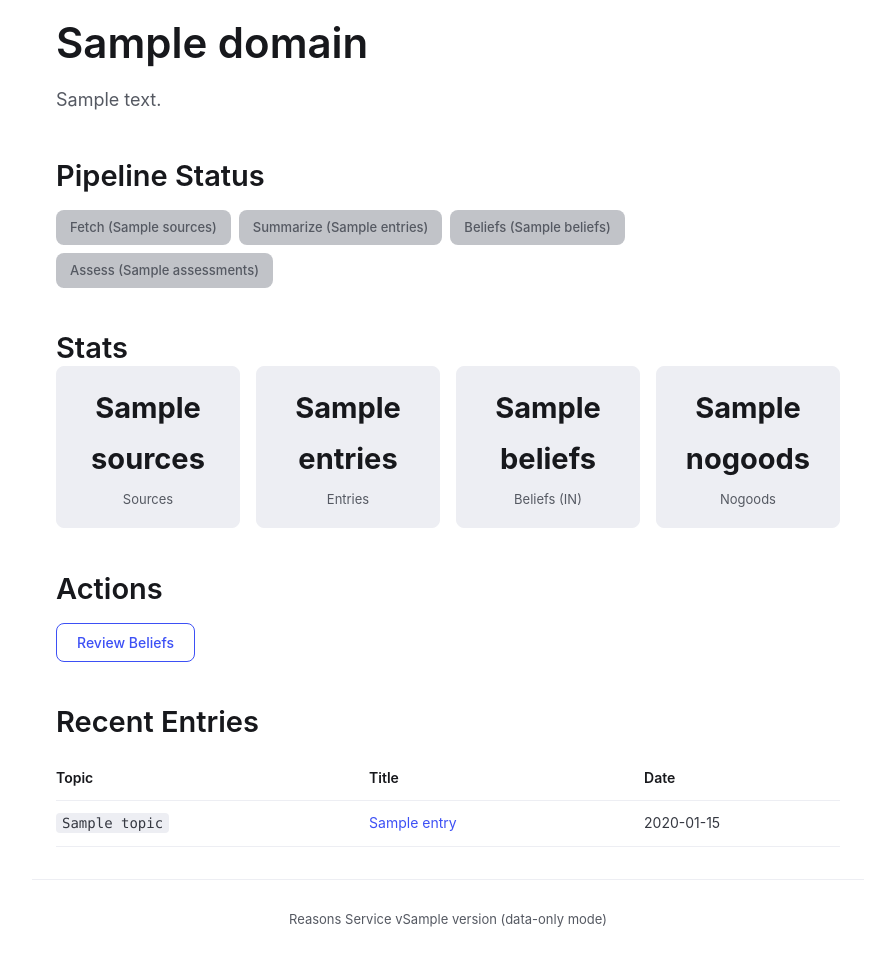
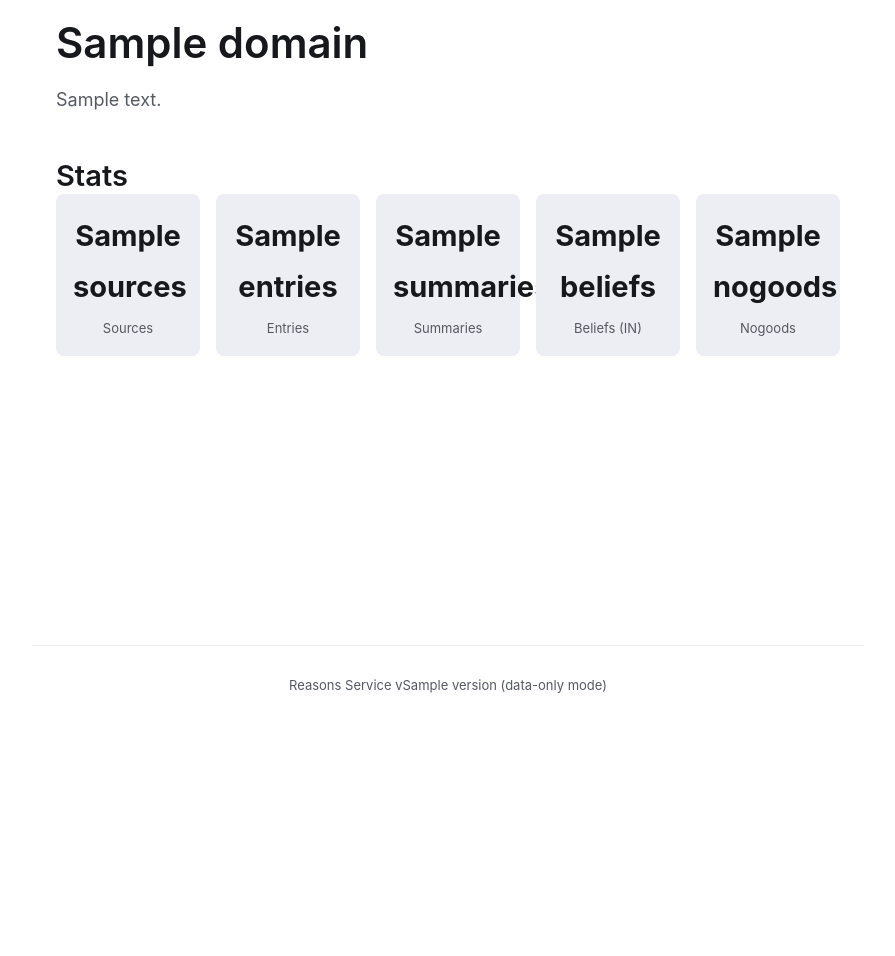
Before and after one commit to benthomasson/reasons-service, a FastAPI app: template reasons_service/templates/domains/detail.html in a window 1280 px wide. Shown: the part 78-1034 px from the top of the page, without its empty margins (192-1087 px from the left). After the commit the page ends 771 px from the top, so only its background shows below. Run offline with FastAPI, Linux system fonts and the light colour scheme; the template is opened without the code that fills it: most values are stand-ins (such as "Sample title", 1, 10 or a date in 2020); parts of the project's set-up code (start-up, migrations or seed data) failed here and were passed over; some libraries are stand-ins or nearby versions.

Commit message:
Add summaries table and show summary counts on domain pages
Mirrors the entries schema with summary_sources join table for
many-to-many relationship with sources. Simplifies domain detail
page by removing pipeline status, actions, and recent entries.

Co-Authored-By: Claude <noreply@anthropic.com>

```diff
--- a/pyproject.toml
+++ b/pyproject.toml
@@ -1,6 +1,6 @@
 [project]
 name = "reasons-service"
-version = "0.6.0"
+version = "0.6.1"
 description = "Hosted Reasons knowledge base service — reasonsforge.com"
 readme = "README.md"
 requires-python = ">=3.12"
--- a/reasons_service/__init__.py
+++ b/reasons_service/__init__.py
@@ -1,4 +1,4 @@
-__version__ = "0.6.0"
+__version__ = "0.6.1"
 
 # Git commit hash — set at build time by hatch hook, or resolved at runtime.
 __git_hash__ = ""
--- a/reasons_service/app.py
+++ b/reasons_service/app.py
@@ -20,7 +20,7 @@ from reasons_service.auth import router as auth_router, security, verify_auth, v
 from fastapi.security import HTTPAuthorizationCredentials
 from reasons_service.config import settings
 from reasons_service.db.connection import get_session, init_db
-from reasons_service.db.models import Assessment, Entry, Domain, Source, entry_sources
+from reasons_service.db.models import Assessment, Entry, Domain, Source, Summary, entry_sources
 from reasons_service.rbac import UserInfo
 from reasons_service.mcp import mcp as mcp_server
 from reasons_service.rms import api as rms_api
@@ -278,6 +278,9 @@ if not settings.hub_mode:
             entry_count = await session.scalar(
                 select(func.count()).select_from(Entry).where(Entry.domain_id == d.id)
             )
+            summary_count = await session.scalar(
+                select(func.count()).select_from(Summary).where(Summary.domain_id == d.id)
+            )
             belief_count = await asyncio.to_thread(rms_api.count_beliefs, d.id, "IN")
             domains_with_stats.append({
                 "id": d.id,
@@ -285,6 +288,7 @@ if not settings.hub_mode:
                 "description": d.description,
                 "source_count": source_count or 0,
                 "entry_count": entry_count or 0,
+                "summary_count": summary_count or 0,
                 "belief_count": belief_count or 0,
             })
 
@@ -329,6 +333,9 @@ async def domain_detail(
         ) or 0,
         "entries": await session.scalar(
             select(func.count()).select_from(Entry).where(Entry.domain_id == domain_id)
+        ) or 0,
+        "summaries": await session.scalar(
+            select(func.count()).select_from(Summary).where(Summary.domain_id == domain_id)
         ) or 0,
         "beliefs": await asyncio.to_thread(rms_api.count_beliefs, domain_id, "IN"),
         "nogoods": await asyncio.to_thread(rms_api.count_nogoods, domain_id),
--- a/reasons_service/templates/domains/detail.html
+++ b/reasons_service/templates/domains/detail.html
@@ -6,44 +6,13 @@
     <p>{{ domain.description }}</p>
 </hgroup>
 
-<h3>Pipeline Status</h3>
-<div class="pipeline-steps">
-    <span class="pipeline-step {{ 'done' if stats.sources > 0 else 'pending' }}">Fetch ({{ stats.sources }})</span>
-    <span class="pipeline-step {{ 'done' if stats.entries > 0 else 'pending' }}">Summarize ({{ stats.entries }})</span>
-    <span class="pipeline-step {{ 'done' if stats.beliefs > 0 else 'pending' }}">Beliefs ({{ stats.beliefs }})</span>
-    <span class="pipeline-step {{ 'done' if stats.assessments > 0 else 'pending' }}">Assess ({{ stats.assessments }})</span>
-</div>
-
 <h3>Stats</h3>
 <div class="stats-grid">
     <div class="stat-card"><div class="value">{{ stats.sources }}</div><div class="label">Sources</div></div>
     <div class="stat-card"><div class="value">{{ stats.entries }}</div><div class="label">Entries</div></div>
+    <div class="stat-card"><div class="value">{{ stats.summaries }}</div><div class="label">Summaries</div></div>
     <div class="stat-card"><div class="value">{{ stats.beliefs }}</div><div class="label">Beliefs (IN)</div></div>
     <div class="stat-card"><div class="value">{{ stats.nogoods }}</div><div class="label">Nogoods</div></div>
 </div>
 
-<h3>Actions</h3>
-<div class="action-grid">
-    {% if llm_enabled %}<a href="/domains/{{ domain.id }}/ingest" role="button" class="outline">Add Sources</a>{% endif %}
-    {% if llm_enabled %}<a href="/domains/{{ domain.id }}/beliefs/propose" role="button" class="outline">Propose Beliefs</a>{% endif %}
-    <a href="/domains/{{ domain.id }}/beliefs/review" role="button" class="outline">Review Beliefs</a>
-</div>
-
-<h3>Recent Entries</h3>
-{% if entries %}
-<table>
-    <thead><tr><th>Topic</th><th>Title</th><th>Date</th></tr></thead>
-    <tbody>
-        {% for e in entries[:10] %}
-        <tr>
-            <td><code>{{ e.topic }}</code></td>
-            <td><a href="/domains/{{ domain.id }}/entries/{{ e.id }}/report">{{ e.title or '—' }}</a></td>
-            <td>{{ e.created_at[:10] }}</td>
-        </tr>
-        {% endfor %}
-    </tbody>
-</table>
-{% else %}
-<p>No entries yet.{% if llm_enabled %} <a href="/domains/{{ domain.id }}/ingest">Add sources</a> to get started.{% endif %}</p>
-{% endif %}
 {% endblock %}
--- a/reasons_service/templates/domains/list.html
+++ b/reasons_service/templates/domains/list.html
@@ -26,6 +26,10 @@
                 <div class="label">Entries</div>
             </div>
             <div class="stat-card">
+                <div class="value">{{ d.summary_count }}</div>
+                <div class="label">Summaries</div>
+            </div>
+            <div class="stat-card">
                 <div class="value">{{ d.belief_count }}</div>
                 <div class="label">Beliefs</div>
             </div>
```
Also changed, not shown: reasons_service/db/models.py (+33 -0 lines), reasons_service/db/schema.sql (+24 -0 lines).
